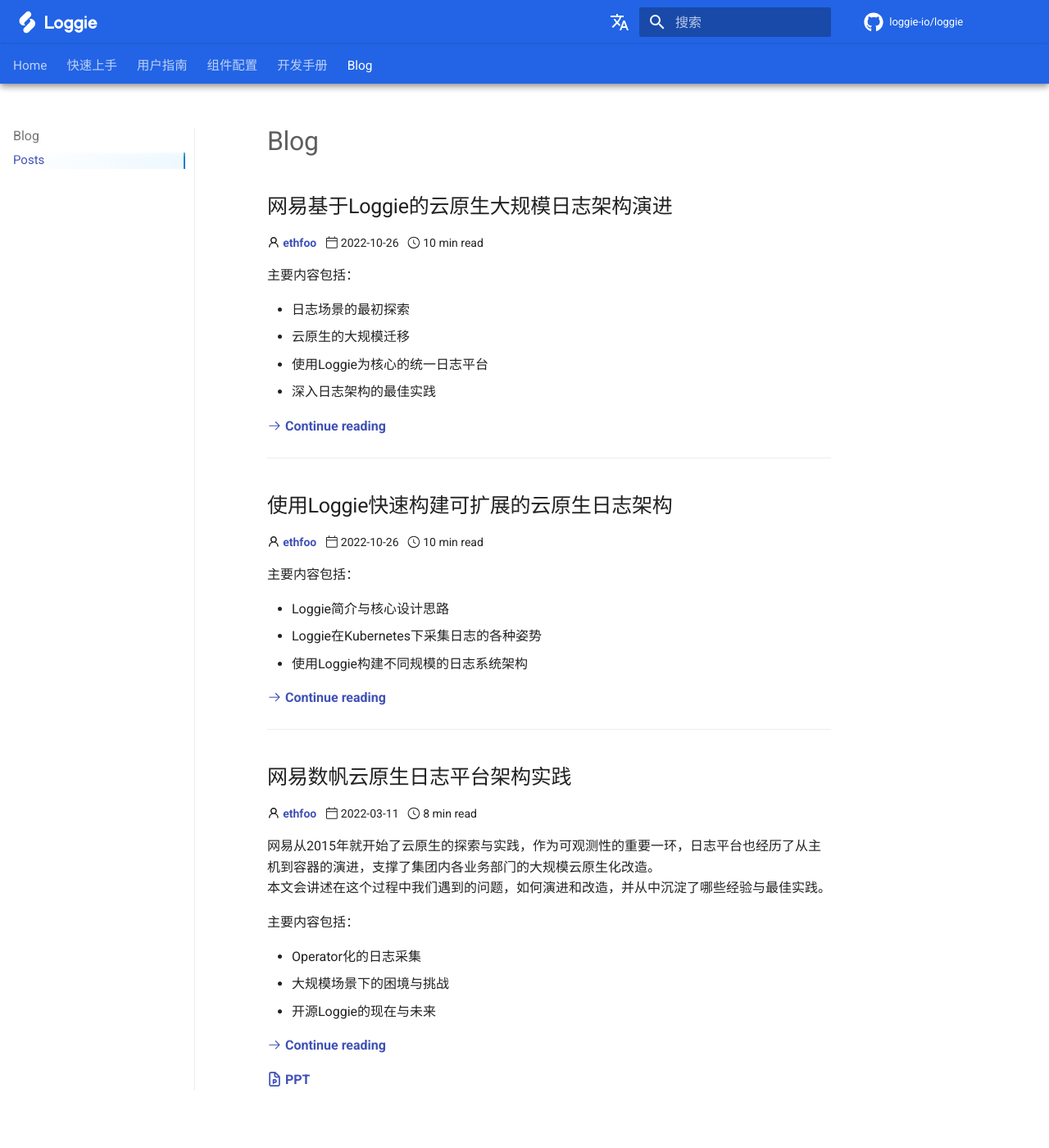
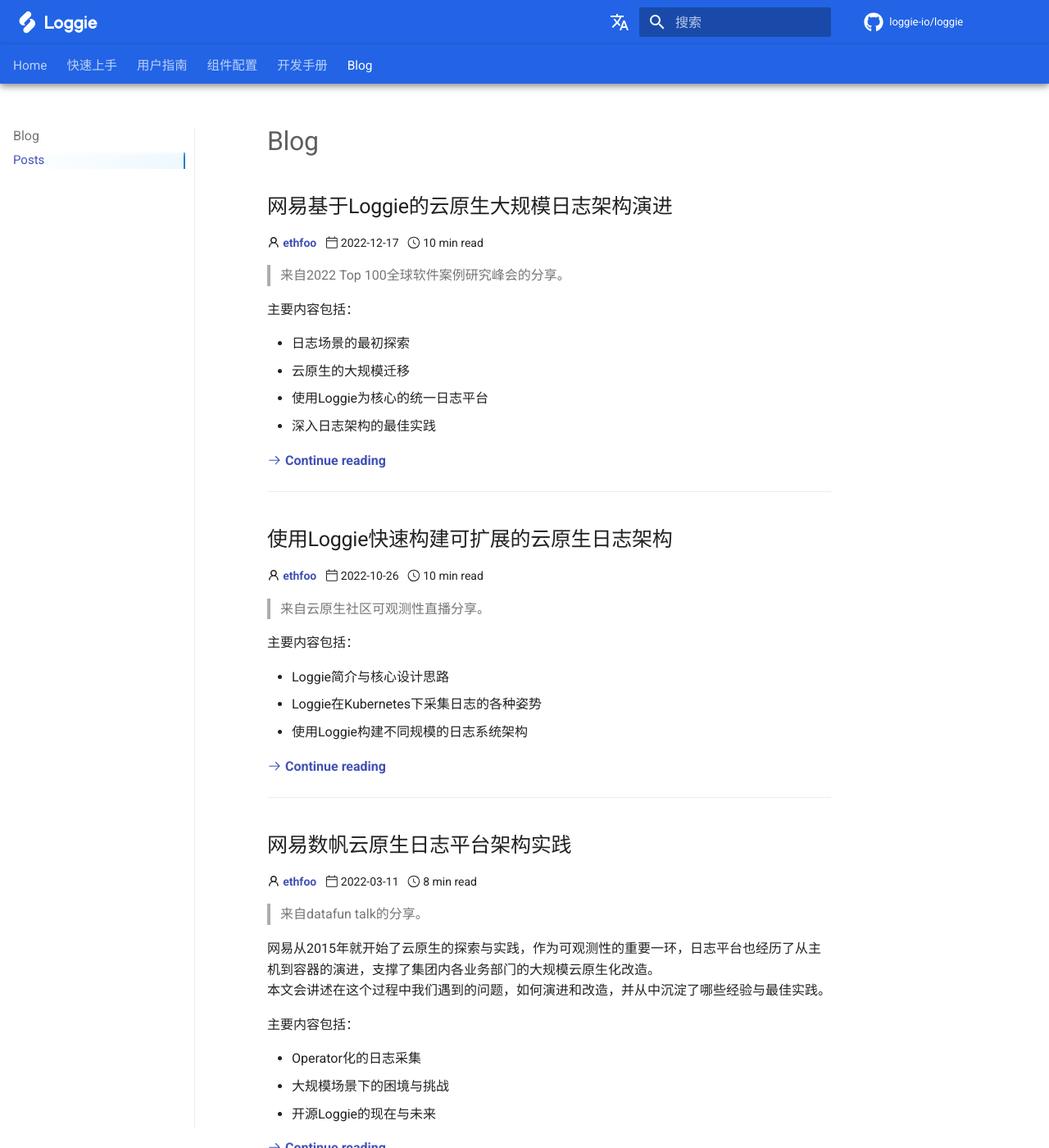
Before and after one commit to loggie-io/docs, an MkDocs documentation site: the page built from docs/blog/index.md, in a window 1280 px wide and 1400 px high. Shown: the whole window at 82% size. Built offline with MkDocs 1.6.1 and Material for MkDocs 9.7.7, drawn with Linux system fonts in a browser that asks for light colours; some web fonts are replaced; comment, search, counter and statistics services are not loaded.

Commit message:
Update index.md (#140)

```diff
--- a/docs/blog/index.md
+++ b/docs/blog/index.md
@@ -12,10 +12,12 @@
 <aside style="font-size: .7rem" markdown>
 <span>:octicons-person-16: [__ethfoo__] &nbsp;</span>
 <span>
-:octicons-calendar-24: 2022-10-26 &nbsp;
+:octicons-calendar-24: 2022-12-17 &nbsp;
 :octicons-clock-24: 10 min read
 </span>
 </aside>
+
+> 来自2022 Top 100全球软件案例研究峰会的分享。
 
 主要内容包括：
 
@@ -41,6 +43,8 @@
 </span>
 </aside>
 
+> 来自云原生社区可观测性直播分享。
+
 主要内容包括：
 
 - Loggie简介与核心设计思路
@@ -63,6 +67,8 @@
 </span>
 </aside>
 
+> 来自datafun talk的分享。
+
 网易从2015年就开始了云原生的探索与实践，作为可观测性的重要一环，日志平台也经历了从主机到容器的演进，支撑了集团内各业务部门的大规模云原生化改造。
 本文会讲述在这个过程中我们遇到的问题，如何演进和改造，并从中沉淀了哪些经验与最佳实践。
 
```
